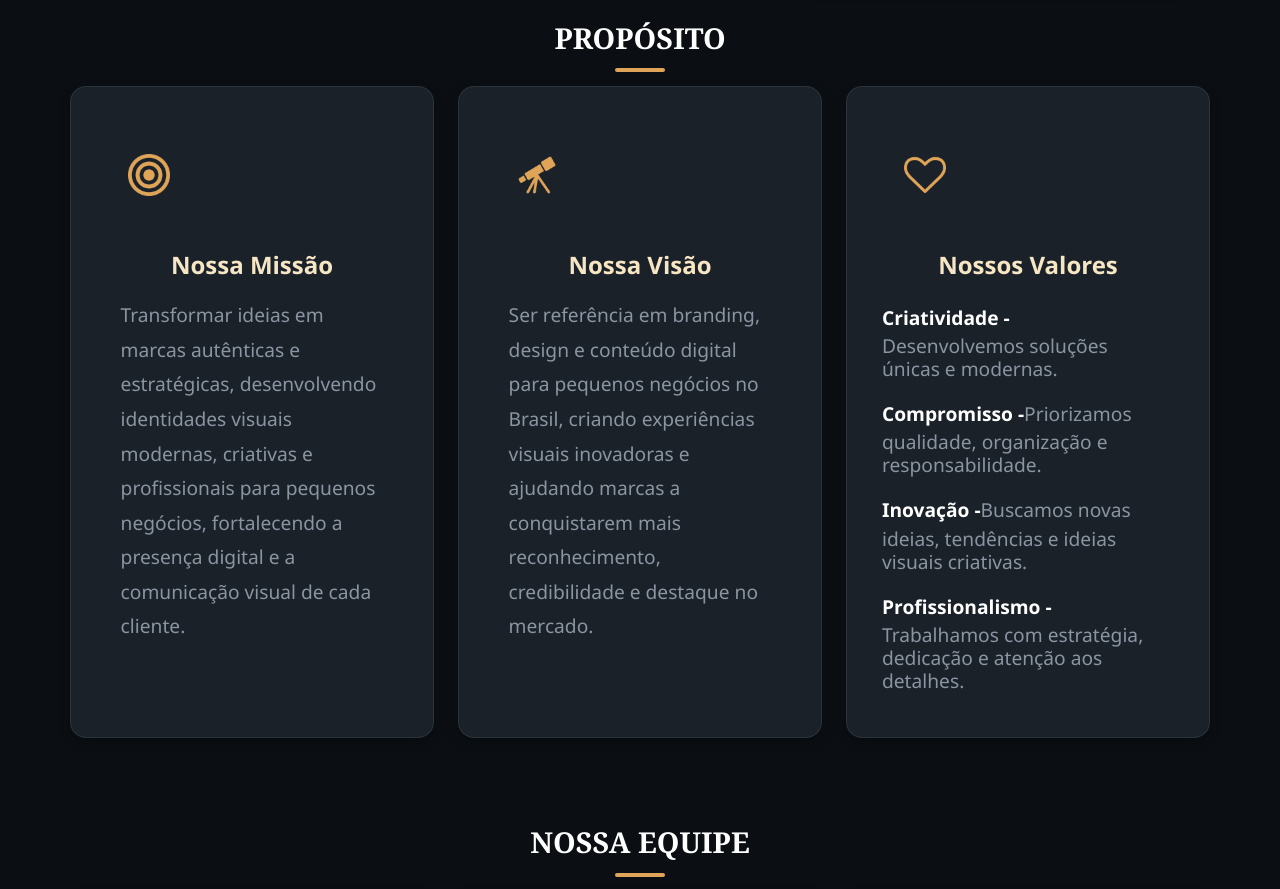
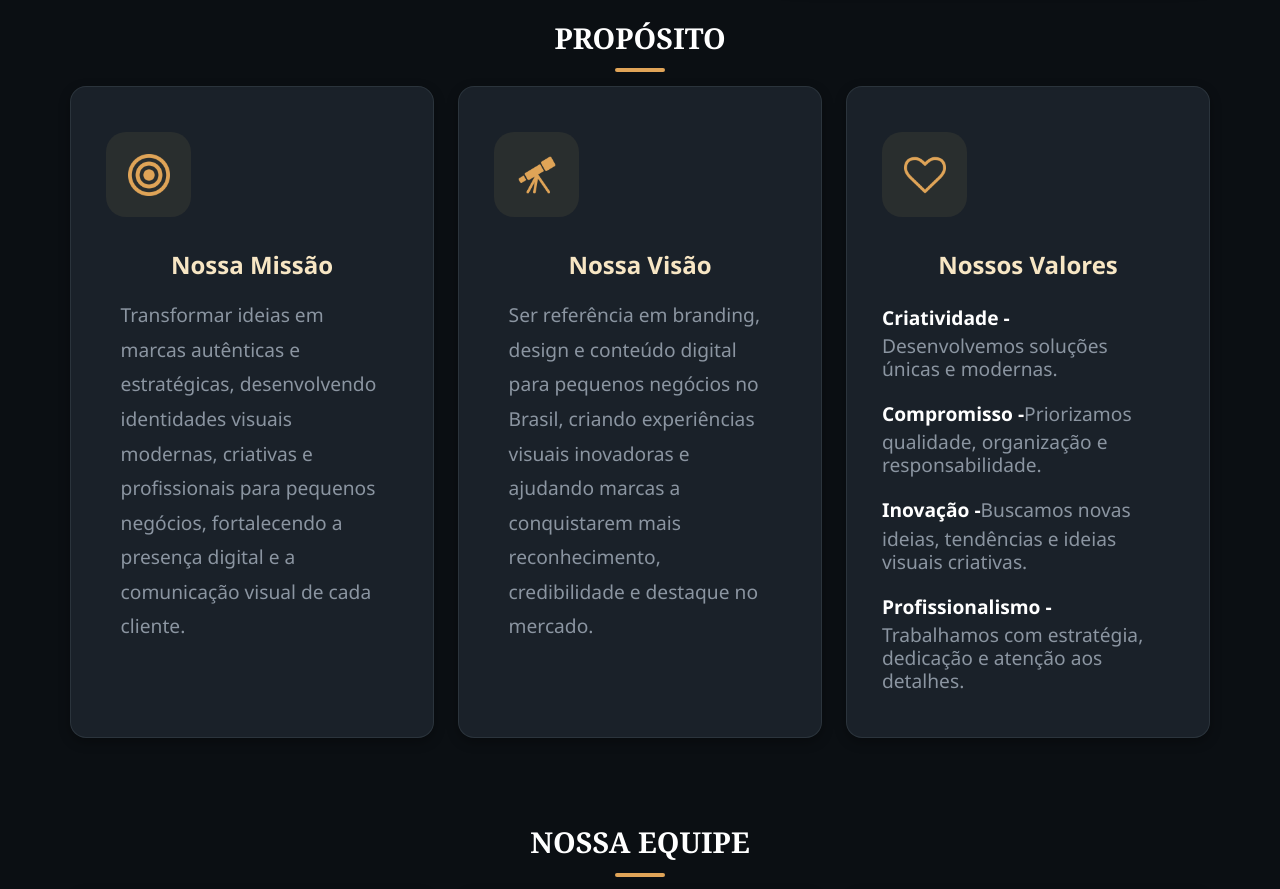
Before and after one commit to IsaqueA-B/Studio-Ambar, a React (Vite) app: page /sobre in a window 1280 px wide. Shown: the part 1020-1909 px from the top of the page. Built offline with nearby package versions, Linux system fonts and the light colour scheme; no server answers; a web font is replaced by a local one.

Commit message:
Cássio-Sobre-e-icons-30/06/2026-4.0

```diff
--- a/src/styles/Pages/sobre.css
+++ b/src/styles/Pages/sobre.css
@@ -219,6 +219,7 @@
   align-items: center;
   justify-content: center;
   margin-bottom: 28px;
+  background-color: rgba(255, 221, 126, 0.065)
 }
 
 .icon-card img {
```
